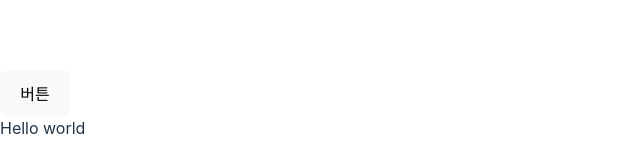
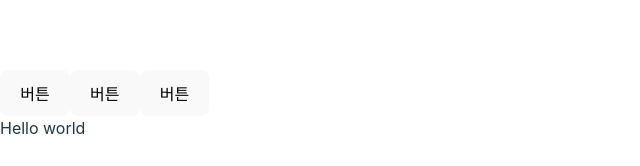
Before and after one commit to hyeonbinHur/BlogDemo, a React (Vite) app in the folder client/: page /home in a window 1280 px wide. Shown: the part 295-461 px from the top of the page, without its empty margins (0-640 px from the left). Built offline with nearby package versions, Linux system fonts and the light colour scheme.

Commit message:
pull전 변경사항 저장

```diff
--- a/client/src/Home.jsx
+++ b/client/src/Home.jsx
@@ -1,11 +1,26 @@
 import axios from "axios";
-import { useState, useEffect } from "react";
 
 const Home = () => {
-  const [data, setData] = useState([]);
-  function clickBtn() {
+  function clickBtn1() {
     axios.get("http://localhost:3000/test/api/tests").then((response) => {
-      console.log(response.data); // 응답 데이터 출력
+      console.log(response.data[0]); // 응답 데이터 출력
+    });
+  }
+
+  function clickBtn2() {
+    axios
+      .get("http://localhost:3000/test/api/post")
+      .then((response) => {
+        console.log(response.data); // response.data로 실제 데이터에 접근
+      })
+      .catch((error) => {
+        console.error("Error fetching data:", error);
+      });
+  }
+
+  function clickBtn3() {
+    axios.get("http://localhost:3000/test/api/tests/:1").then((response) => {
+      console.log(response); // 응답 데이터 출력
     });
   }
 
@@ -13,7 +28,13 @@ const Home = () => {
     <>
       <div className="main-container">
         <div className="sub-container">
-          <button className="communicationBtn" onClick={clickBtn}>
+          <button className="communicationBtn1" onClick={clickBtn1}>
+            버튼
+          </button>
+          <button className="communicationBtn2" onClick={clickBtn2}>
+            버튼
+          </button>
+          <button className="communicationBtn3" onClick={clickBtn3}>
             버튼
           </button>
           <div>Hello world</div>
```
